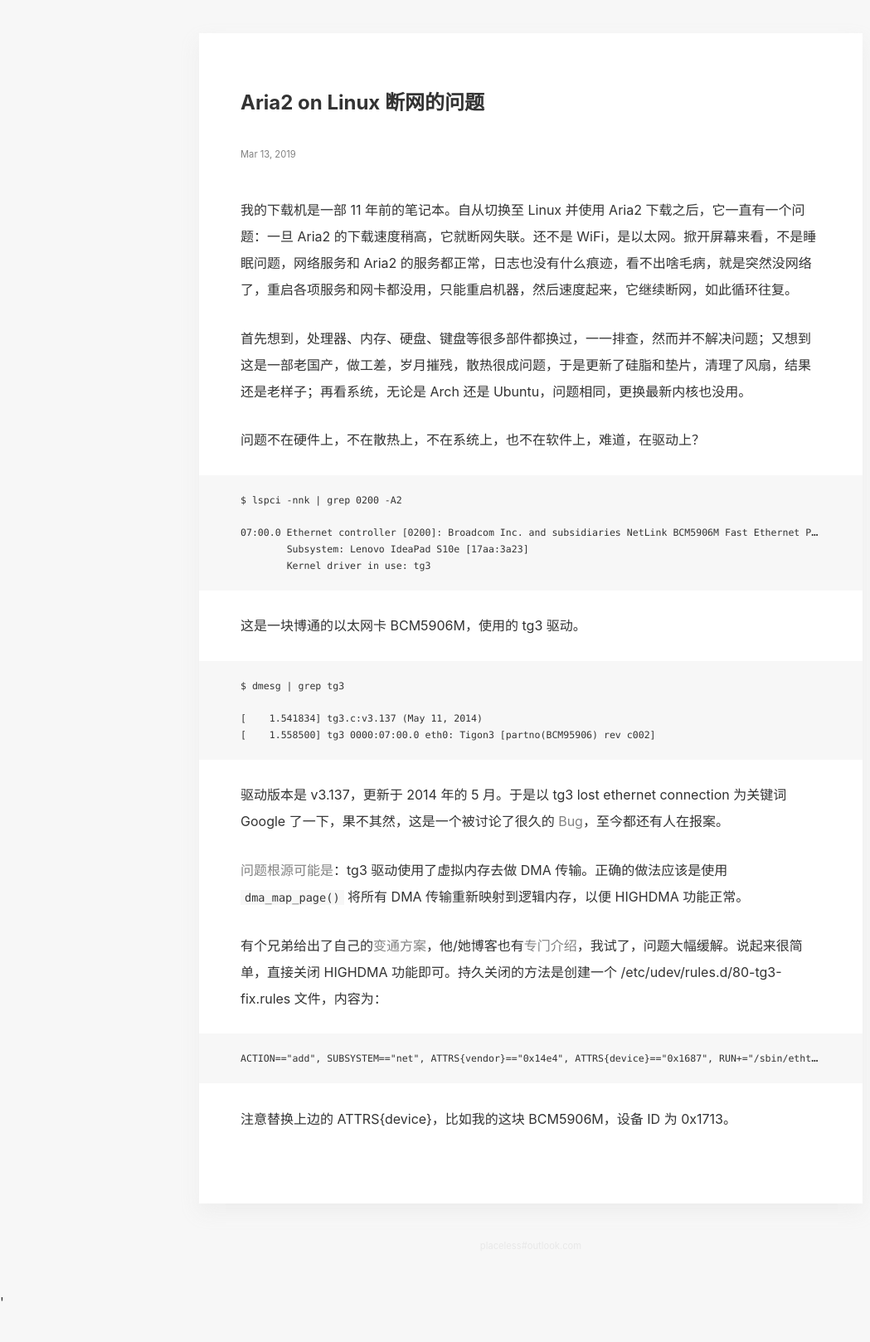
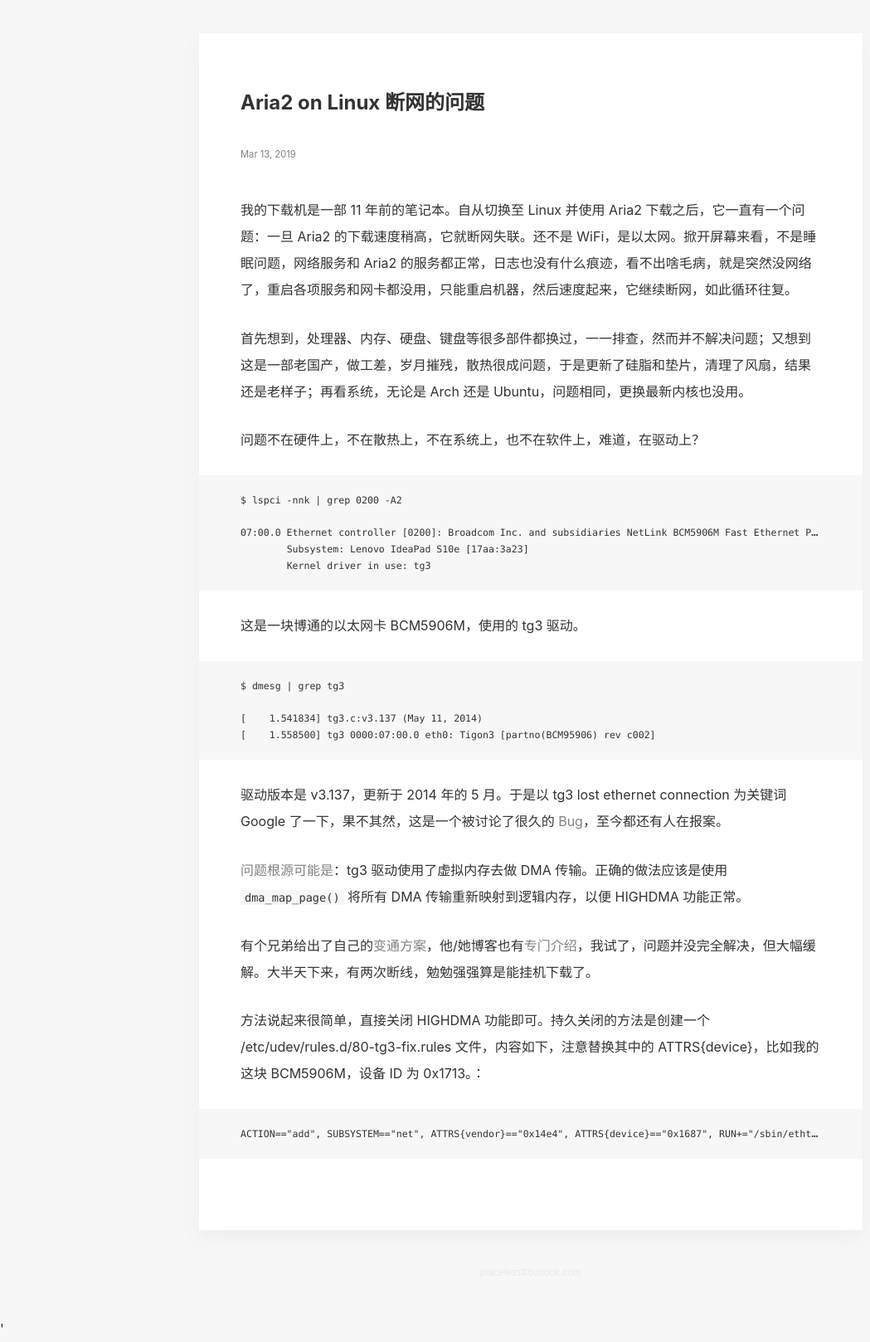
Before and after one commit to placeless/placeless.github.io, a Jekyll site: the page built from _posts/2019-03-13-tg3-causes-aria2-and-network-disconnection-on-linux.md, in a window 1280 px wide. Shown: the whole page at 83% size, without its empty margins (0-1049 px from the left). Built offline with Jekyll 4.4.1, drawn with Linux system fonts in a browser that asks for light colours; before the commit the page ends 1586 px from its top, so only the background shows below that.

Commit message:
update content

````diff
--- a/_posts/2019-03-13-tg3-causes-aria2-and-network-disconnection-on-linux.md
+++ b/_posts/2019-03-13-tg3-causes-aria2-and-network-disconnection-on-linux.md
@@ -31,10 +31,10 @@ $ dmesg | grep tg3
 
 [问题根源可能是](https://bugs.launchpad.net/ubuntu/+source/linux/+bug/1447664/comments/13)：tg3 驱动使用了虚拟内存去做 DMA 传输。正确的做法应该是使用 `dma_map_page()` 将所有 DMA 传输重新映射到逻辑内存，以便 HIGHDMA 功能正常。
 
-有个兄弟给出了自己的[变通方案](https://bugs.launchpad.net/ubuntu/+source/linux/+bug/1447664/comments/9)，他/她博客也有[专门介绍](https://lauri.võsandi.com/2016/02/fixing-broadcom-bcm5762-on-ubuntu.html)，我试了，问题大幅缓解。说起来很简单，直接关闭 HIGHDMA 功能即可。持久关闭的方法是创建一个 /etc/udev/rules.d/80-tg3-fix.rules 文件，内容为：
+有个兄弟给出了自己的[变通方案](https://bugs.launchpad.net/ubuntu/+source/linux/+bug/1447664/comments/9)，他/她博客也有[专门介绍](https://lauri.võsandi.com/2016/02/fixing-broadcom-bcm5762-on-ubuntu.html)，我试了，问题并没完全解决，但大幅缓解。大半天下来，有两次断线，勉勉强强算是能挂机下载了。
+
+方法说起来很简单，直接关闭 HIGHDMA 功能即可。持久关闭的方法是创建一个 /etc/udev/rules.d/80-tg3-fix.rules 文件，内容如下，注意替换其中的 ATTRS{device}，比如我的这块 BCM5906M，设备 ID 为 0x1713。：
 
 ```
 ACTION=="add", SUBSYSTEM=="net", ATTRS{vendor}=="0x14e4", ATTRS{device}=="0x1687", RUN+="/sbin/ethtool -K %k highdma off"
 ```
-
-注意替换上边的 ATTRS{device}，比如我的这块 BCM5906M，设备 ID 为 0x1713。
````
